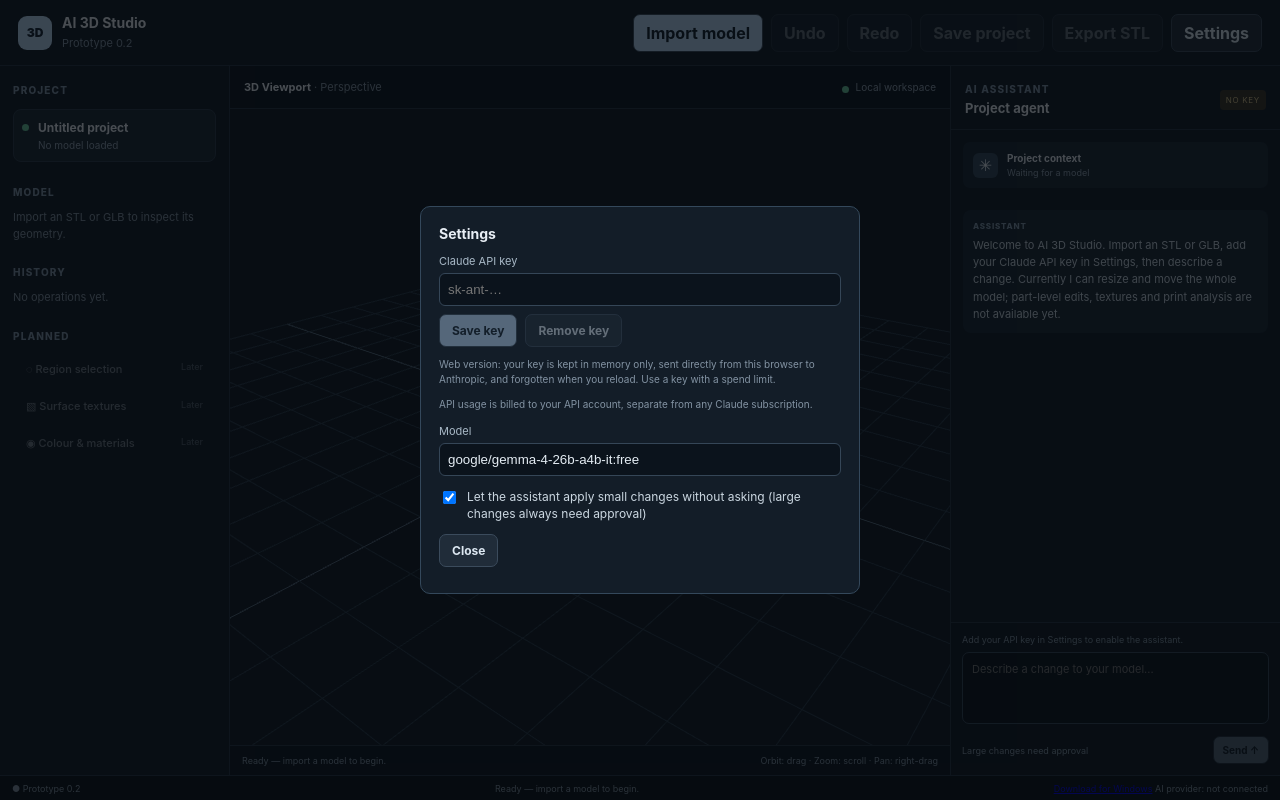
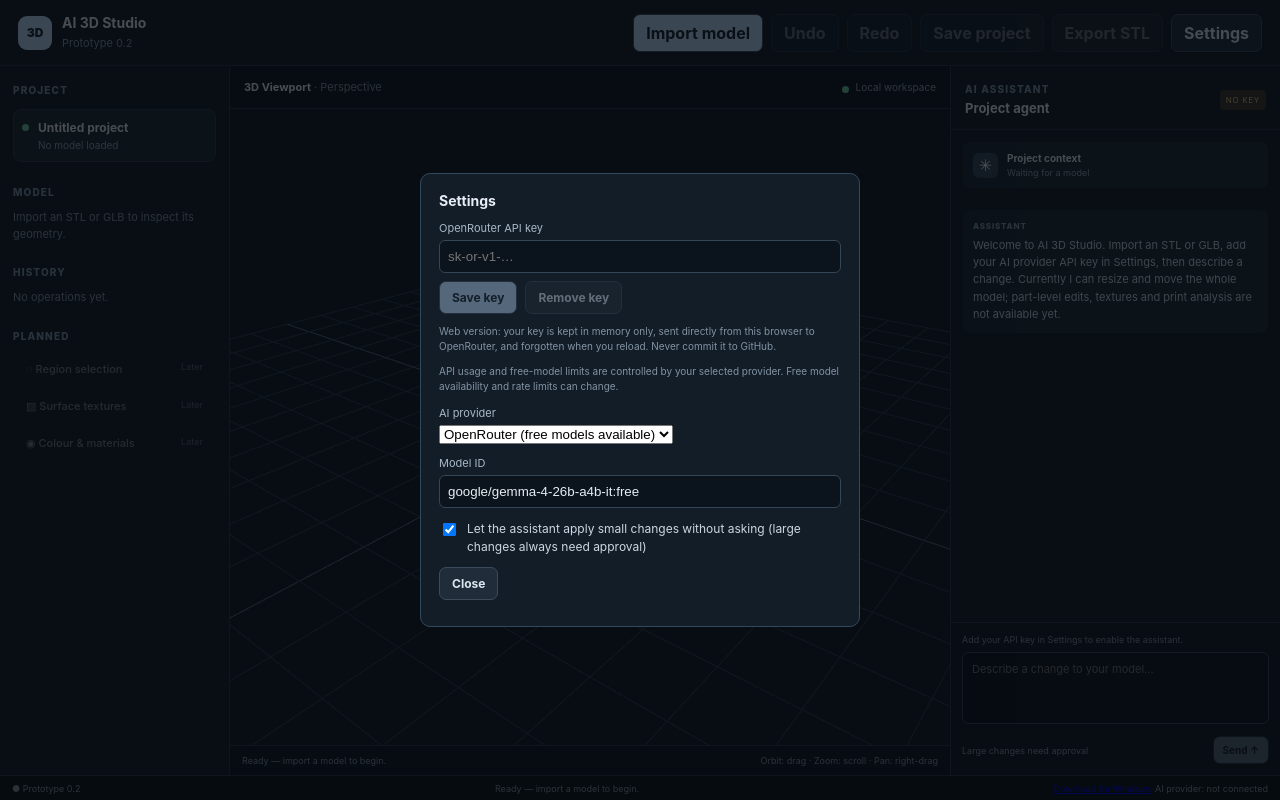
Before and after one commit to Swagga5aur/3dcfd, a React (Vite) app: page / in a window 1280 px wide. Both pictures are taken after a click on the button "Settings". Built offline with nearby package versions, Linux system fonts and the light colour scheme.

Commit message:
Add OpenRouter provider selection and key settings

```diff
--- a/src/App.tsx
+++ b/src/App.tsx
@@ -4,10 +4,10 @@ import { StudioStore, boundsFor } from "./model/store";
 import { AgentManager, type AgentEvent, type ApprovalRequest } from "./agent/agentManager";
 import { createDefaultRegistry } from "./agent/tools";
 import { ClaudeProvider } from "./agent/providers/claude";
+import { OpenRouterProvider } from "./agent/providers/openrouter";
 import { backend } from "./agent/backend";
-import { loadSettings, saveSettings, type AppSettings } from "./settings";
+import { defaultModelFor, loadSettings, saveSettings, type AppSettings } from "./settings";
 
-const PROVIDER = "anthropic";
 type ChatItem = { kind: "user" | "assistant" | "tool" | "error"; text: string };
 
 export default function App() {
@@ -26,17 +26,19 @@ export default function App() {
   const [busy, setBusy] = useState(false);
   const [approval, setApproval] = useState<ApprovalRequest | null>(null);
   const [status, setStatus] = useState("Ready — import a model to begin.");
-  const [chat, setChat] = useState<ChatItem[]>([{ kind: "assistant", text: "Welcome to AI 3D Studio. Import an STL or GLB, add your Claude API key in Settings, then describe a change. Currently I can resize and move the whole model; part-level edits, textures and print analysis are not available yet." }]);
+  const [chat, setChat] = useState<ChatItem[]>([{ kind: "assistant", text: "Welcome to AI 3D Studio. Import an STL or GLB, add your AI provider API key in Settings, then describe a change. Currently I can resize and move the whole model; part-level edits, textures and print analysis are not available yet." }]);
   const messagesEnd = useRef<HTMLDivElement>(null);
 
   useEffect(() => { settingsRef.current = settings; saveSettings(settings); }, [settings]);
-  useEffect(() => { backend.hasApiKey(PROVIDER).then(setHasKey).catch(() => setHasKey(false)); }, []);
+  useEffect(() => { backend.hasApiKey(settings.provider).then(setHasKey).catch(() => setHasKey(false)); }, [settings.provider]);
   useEffect(() => { messagesEnd.current?.scrollIntoView({ block: "end" }); }, [chat, approval]);
 
   const add = (item: ChatItem) => setChat(c => [...c, item]);
 
   const agent = useMemo(() => new AgentManager({
-    getProvider: () => new ClaudeProvider({ transport: backend.transport(PROVIDER), model: settingsRef.current.model }),
+    getProvider: () => settingsRef.current.provider === "openrouter"
+      ? new OpenRouterProvider({ transport: backend.transport("openrouter"), model: settingsRef.current.model })
+      : new ClaudeProvider({ transport: backend.transport("anthropic"), model: settingsRef.current.model }),
     registry: createDefaultRegistry(),
     ctx: { store },
     getPermissions: () => settingsRef.current.permissions,
@@ -126,7 +128,7 @@ export default function App() {
       </section>
 
       <aside className="right-panel panel">
-        <div className="agent-header"><div><div className="panel-heading">AI ASSISTANT</div><strong>Project agent</strong></div><span className="provider-tag">{hasKey ? "CLAUDE" : "NO KEY"}</span></div>
+        <div className="agent-header"><div><div className="panel-heading">AI ASSISTANT</div><strong>Project agent</strong></div><span className="provider-tag">{hasKey ? settings.provider.toUpperCase() : "NO KEY"}</span></div>
         <div className="agent-context"><span className="context-icon">✳</span><div><strong>Project context</strong><small>{asset ? `Inspecting ${asset.name}` : "Waiting for a model"}</small></div></div>
         <div className="messages">
           {chat.map((m, i) => m.kind === "tool"
@@ -152,7 +154,7 @@ export default function App() {
         </div>
       </aside>
     </main>
-    <footer className="statusbar"><span>● Prototype 0.2</span><span>{status}</span><span>{backend.secureStorage() ? null : <a href={releasesUrl()} target="_blank" rel="noreferrer">Download for Windows</a>} AI provider: {hasKey ? `Claude (${settings.model})` : "not connected"}</span></footer>
+    <footer className="statusbar"><span>● Prototype 0.2</span><span>{status}</span><span>{backend.secureStorage() ? null : <a href={releasesUrl()} target="_blank" rel="noreferrer">Download for Windows</a>} AI provider: {hasKey ? `${settings.provider === "openrouter" ? "OpenRouter" : "Claude"} (${settings.model})` : "not connected"}</span></footer>
     {showSettings && <SettingsDialog settings={settings} hasKey={hasKey} onChange={setSettings} onKeyChange={setHasKey} onClose={() => setShowSettings(false)} />}
   </div>;
 }
@@ -171,25 +173,31 @@ function SettingsDialog(props: { settings: AppSettings; hasKey: boolean; onChang
   const secure = backend.secureStorage();
 
   async function saveKey() {
-    try { await backend.setApiKey(PROVIDER, key); setKey(""); props.onKeyChange(true); setMsg(secure ? "Key saved to Windows Credential Manager." : "Key held in memory for this tab only."); }
+    try { await backend.setApiKey(settings.provider, key); setKey(""); props.onKeyChange(true); setMsg(secure ? "Key saved to Windows Credential Manager." : "Key held in memory for this tab only."); }
     catch (e) { setMsg(String(e)); }
   }
   async function removeKey() {
-    try { await backend.deleteApiKey(PROVIDER); props.onKeyChange(false); setMsg("Key removed."); }
+    try { await backend.deleteApiKey(settings.provider); props.onKeyChange(false); setMsg("Key removed."); }
     catch (e) { setMsg(String(e)); }
   }
 
   return <div className="modal-backdrop" onClick={props.onClose}><div className="modal" onClick={e => e.stopPropagation()}>
     <h3>Settings</h3>
-    <label className="field"><span>Claude API key {hasKey && <b className="ok">● saved</b>}</span>
-      <input type="password" autoComplete="off" value={key} placeholder={hasKey ? "Saved — enter a new key to replace it" : "sk-ant-…"} onChange={e => setKey(e.target.value)} />
+    <label className="field"><span>{settings.provider === "openrouter" ? "OpenRouter API key" : "Claude API key"} {hasKey && <b className="ok">● saved</b>}</span>
+      <input type="password" autoComplete="off" value={key} placeholder={hasKey ? "Saved — enter a new key to replace it" : settings.provider === "openrouter" ? "sk-or-v1-…" : "sk-ant-…"} onChange={e => setKey(e.target.value)} />
     </label>
     <div className="modal-row"><button onClick={saveKey} disabled={!key.trim()}>Save key</button><button className="secondary" onClick={removeKey} disabled={!hasKey}>Remove key</button></div>
     {secure
       ? <p className="muted">Stored in the OS credential store and used only by the app's backend. It is never saved in project files or browser storage.</p>
-      : <p className="muted">Web version: your key is kept in memory only, sent directly from this browser to Anthropic, and forgotten when you reload. Use a key with a spend limit.</p>}
-    <p className="muted">API usage is billed to your API account, separate from any Claude subscription.</p>
-    <label className="field"><span>Model</span><input value={settings.model} onChange={e => props.onChange({ ...settings, model: e.target.value })} /></label>
+      : <p className="muted">Web version: your key is kept in memory only, sent directly from this browser to {settings.provider === "openrouter" ? "OpenRouter" : "Anthropic"}, and forgotten when you reload. Never commit it to GitHub.</p>}
+    <p className="muted">API usage and free-model limits are controlled by your selected provider. Free model availability and rate limits can change.</p>
+    <label className="field"><span>AI provider</span>
+      <select value={settings.provider} onChange={e => { const provider = e.target.value as AppSettings["provider"]; props.onChange({ ...settings, provider, model: defaultModelFor(provider) }); }}>
+        <option value="openrouter">OpenRouter (free models available)</option>
+        <option value="anthropic">Claude (Anthropic)</option>
+      </select>
+    </label>
+    <label className="field"><span>Model ID</span><input value={settings.model} onChange={e => props.onChange({ ...settings, model: e.target.value })} /></label>
     <label className="check"><input type="checkbox" checked={settings.permissions.autoApplyLowRisk}
       onChange={e => props.onChange({ ...settings, permissions: { ...settings.permissions, autoApplyLowRisk: e.target.checked } })} />
       Let the assistant apply small changes without asking (large changes always need approval)</label>
```
